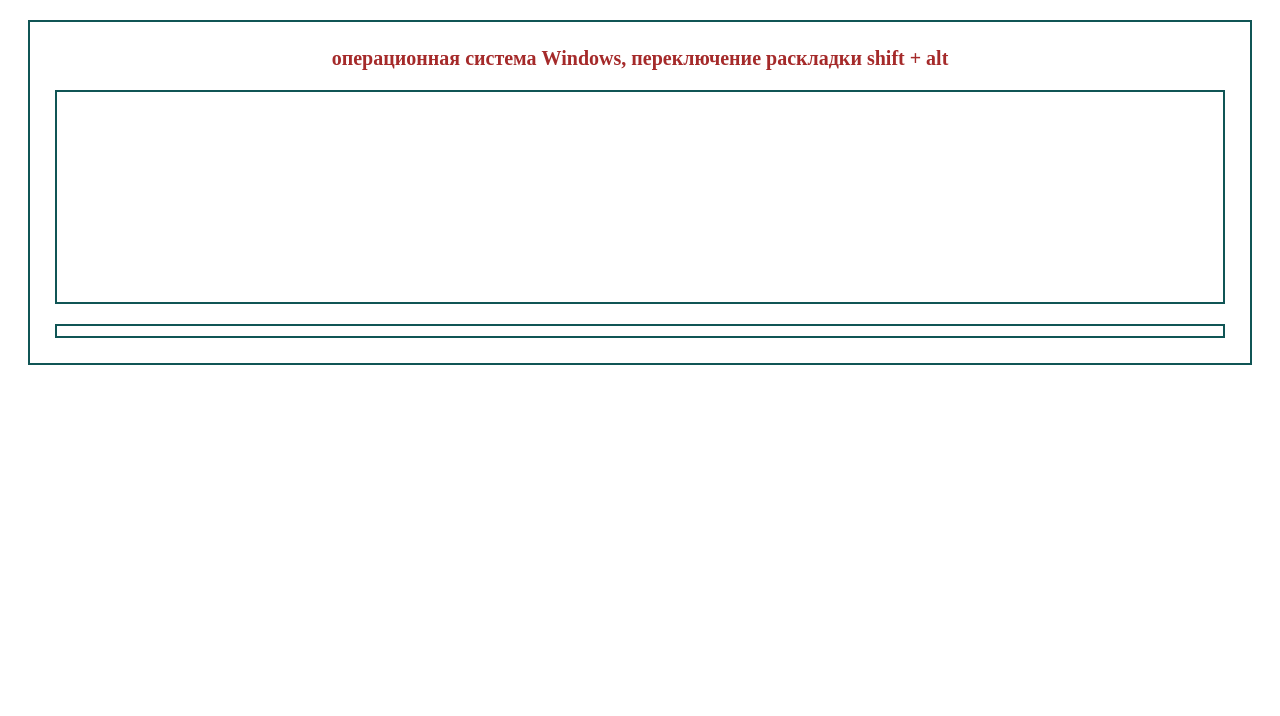
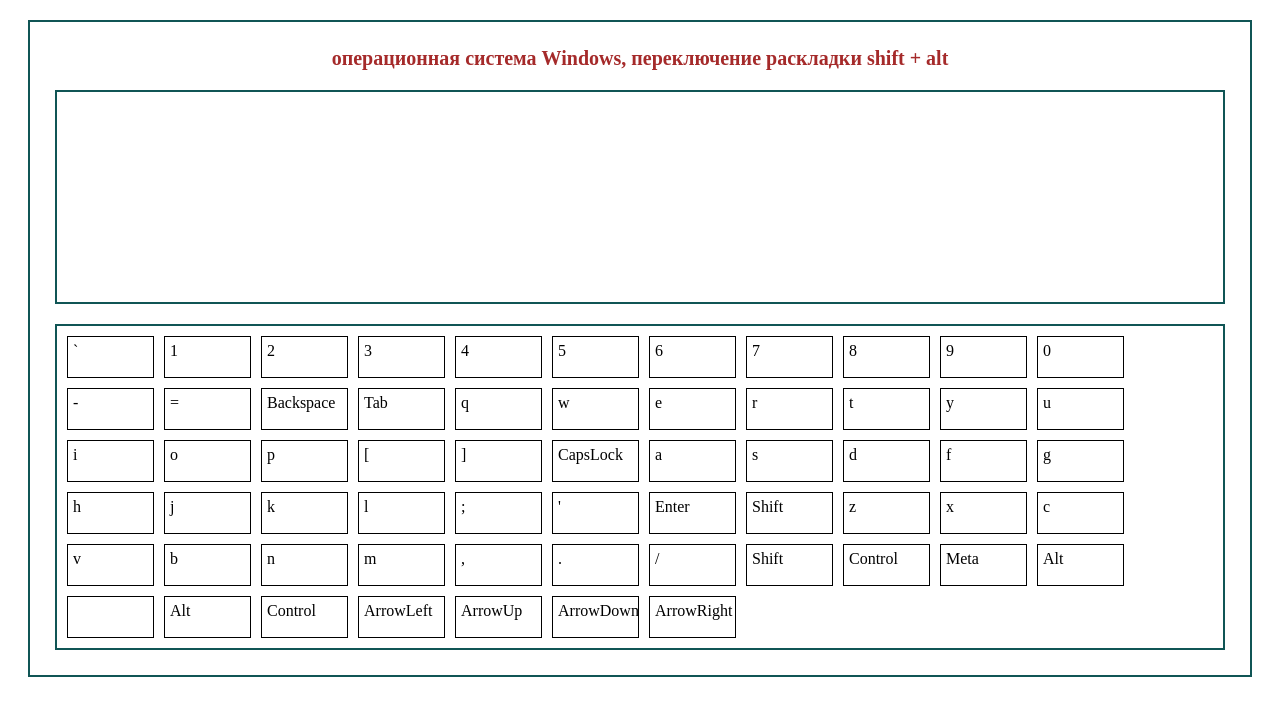
Before and after one commit to BiruliaAl/Virtual-Keyboard, a plain HTML site: page index.html in a window 1280 px wide. Drawn offline with Linux system fonts and the light colour scheme.

Commit message:
feat: keyboard eng lowercase

```diff
--- a/css/style.css
+++ b/css/style.css
@@ -3,6 +3,7 @@
     border: 2px solid rgb(16, 85, 85);
     padding: 5px;
     margin: 20px;
+    max-width: 1440px;
 }
 
 .text {
@@ -14,3 +15,17 @@
 .text-area {
     min-height: 200px;
 }
+
+.keyboard-area {
+    min-height: 100px;
+    display: flex;
+    flex-wrap: wrap;
+}
+
+.k-key {
+    width: 75px;
+    height: 30px;
+    border: 1px solid black;
+    padding: 5px;
+    margin: 5px;
+}
--- a/js/createWrapper.js
+++ b/js/createWrapper.js
@@ -30,6 +30,7 @@ wrapper.append(textArea);
 
 let keyboardArea = document.createElement('div');
 keyboardArea.classList.add ('keyboard');
+keyboardArea.classList.add ('keyboard-area');
 wrapper.append(keyboardArea);
 
 export {wrapper, textArea, keyboardArea, tittle}
--- a/js/index.js
+++ b/js/index.js
@@ -1,2 +1,19 @@
 
 import {wrapper, textArea, keyboardArea, tittle} from './createWrapper.js'
+// import {keyboardEngLowercase} from './pressKeyboard.js'
+
+const keyboardEngLowercase = ['`', '1', '2', '3', '4', '5', '6', '7', '8', '9', '0', '-', '=', 'Backspace', 'Tab', 'q', 'w', 'e', 'r', 't', 'y', 'u', 'i', 'o', 'p', '[', ']', 'CapsLock', 'a', 's', 'd', 'f', 'g', 'h', 'j', 'k', 'l', ';', "'", 'Enter', 'Shift', 'z', 'x', 'c', 'v', 'b', 'n', 'm', ',', '.', '/', 'Shift', 'Control', 'Meta', 'Alt', ' ', 'Alt', 'Control', 'ArrowLeft', 'ArrowUp', 'ArrowDown', 'ArrowRight'];
+
+// document.addEventListener('keydown', (event) => {
+//     keyboardEngLowercase.push(event.key)
+//     console.log(keyboardEngLowercase)
+// })
+
+function initKeyboardEngLowercase() {
+    let out = '';
+    for (let i = 0; i < keyboardEngLowercase.length; i++) {
+        out += '<div class="k-key">' + keyboardEngLowercase[i] + '</div>'
+    }
+    document.querySelector('.keyboard-area').innerHTML = out;
+}
+initKeyboardEngLowercase()
--- /dev/null
+++ b/js/pressKeyboard.js
@@ -0,0 +1,3 @@
+
+
+// export {keyboardEngLowercase}
```
